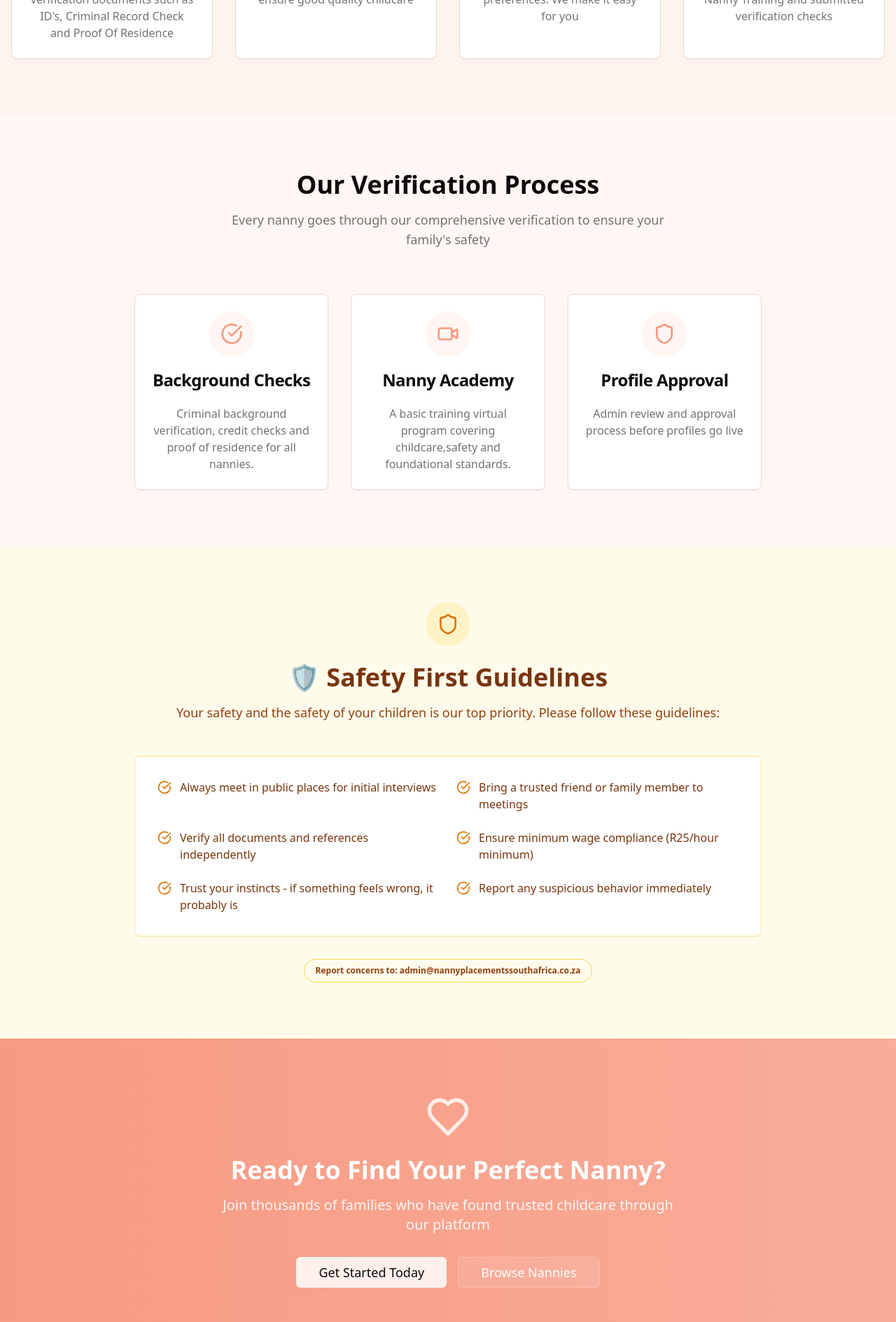
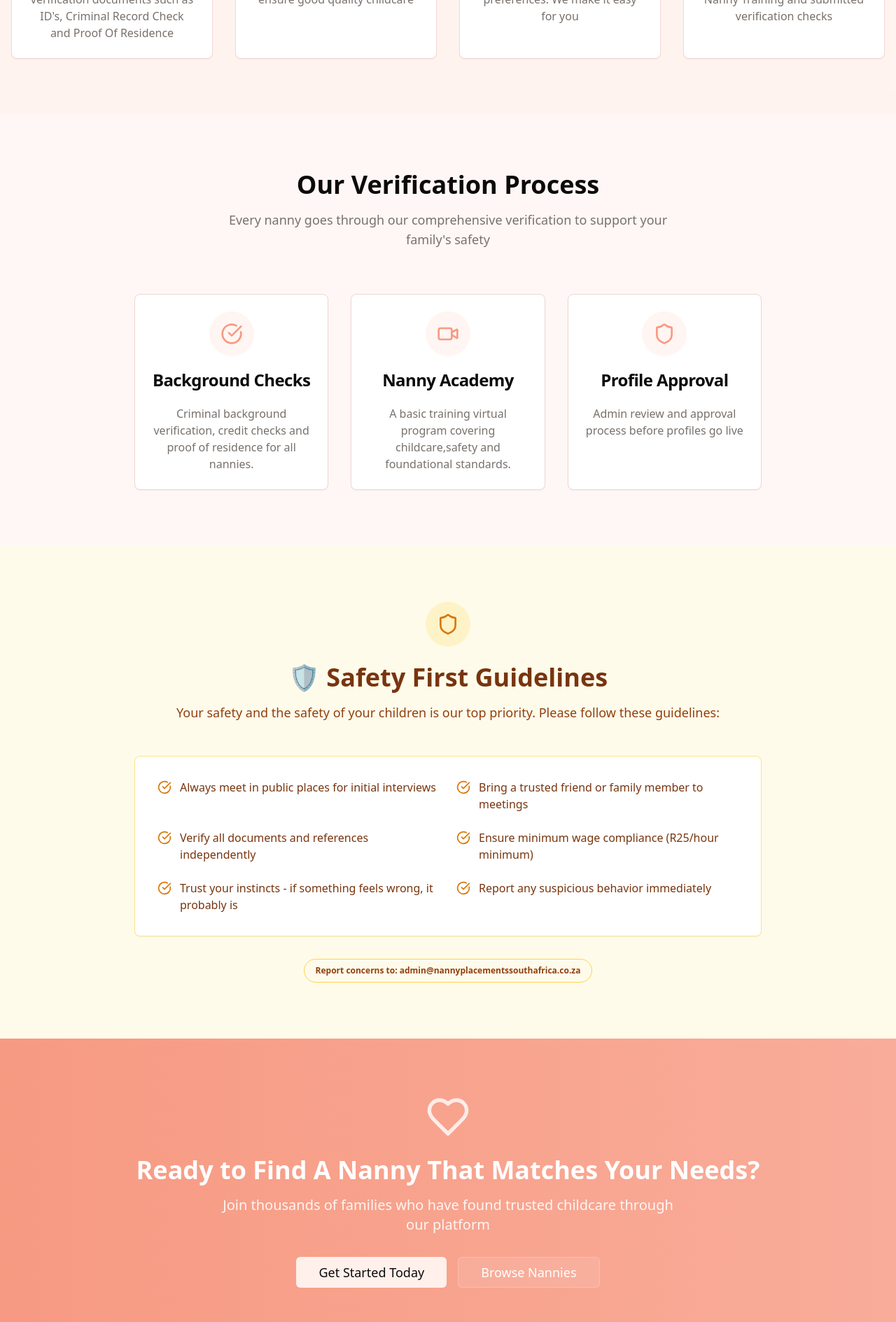
Before and after one commit to AloeTech/nanny-connect-sa, a React (Vite) app: page / in a window 1280 px wide. Shown: the part 885-2774 px from the top of the page at 70% size. Built offline with nearby package versions, Linux system fonts and the light colour scheme.

Commit message:
Edited online batch

```diff
--- a/src/pages/Academy.tsx
+++ b/src/pages/Academy.tsx
@@ -120,7 +120,7 @@ export default function Academy() {
           .eq('id', nannyId);
 
         toast({
-          title: "Academy Complete!",
+          title: "Online Academy Complete!",
           description: "Congratulations! You've completed all training videos. An admin will review and approve your completion.",
         });
       } else {
--- a/src/pages/FindNanny.tsx
+++ b/src/pages/FindNanny.tsx
@@ -1470,7 +1470,7 @@ export default function FindNanny() {
                   <div className="text-right">
                     <div className="flex flex-wrap gap-1 mt-1">
                       {nanny.academy_completed && (
-                        <Badge variant="secondary">Academy Complete</Badge>
+                        <Badge variant="secondary">Online Academy Complete</Badge>
                       )}
                       {nanny.criminal_check_status === 'approved' && (
                         <Badge variant="default">Criminal Check ✓</Badge>
@@ -1620,7 +1620,7 @@ export default function FindNanny() {
                     )}
                     <div className="flex flex-wrap gap-2 mt-3">
                       {selectedNanny.academy_completed && (
-                        <Badge variant="secondary">Academy Complete</Badge>
+                        <Badge variant="secondary">Online Academy Complete</Badge>
                       )}
                       {selectedNanny.criminal_check_status === 'approved' && (
                         <Badge variant="default">Criminal Check ✓</Badge>
--- a/src/pages/Home.tsx
+++ b/src/pages/Home.tsx
@@ -198,7 +198,7 @@ export default function Home() {
               Our Verification Process
             </h2>
             <p className="text-lg text-muted-foreground max-w-2xl mx-auto">
-              Every nanny goes through our comprehensive verification to ensure your family's safety
+              Every nanny goes through our comprehensive verification to support your family's safety
             </p>
           </div>
           <div className="grid md:grid-cols-3 gap-8 max-w-4xl mx-auto">
@@ -286,7 +286,7 @@ export default function Home() {
         <div className="container mx-auto px-4 text-center">
           <Heart className="h-16 w-16 mx-auto mb-6 opacity-80" />
           <h2 className="text-3xl md:text-4xl font-bold mb-4">
-            Ready to Find Your Perfect Nanny?
+            Ready to Find A Nanny That Matches Your Needs?
           </h2>
           <p className="text-xl mb-8 opacity-90 max-w-2xl mx-auto">
             Join thousands of families who have found trusted childcare through our platform
```
